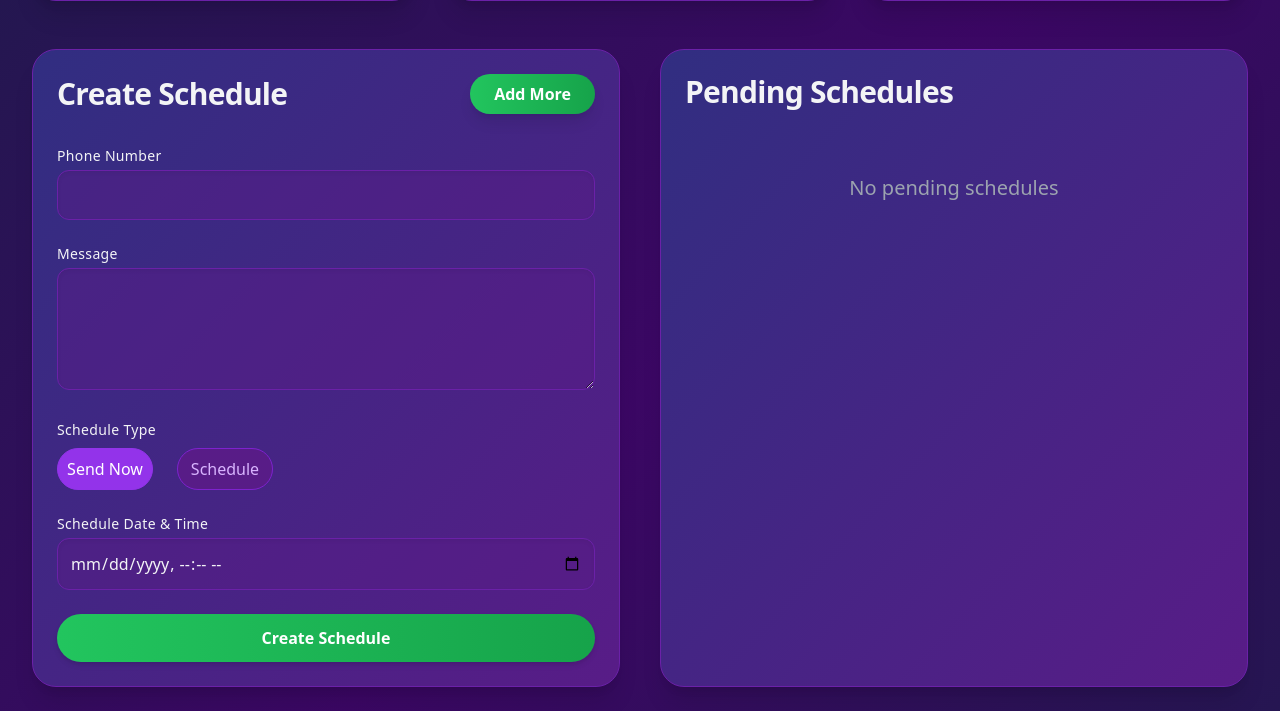
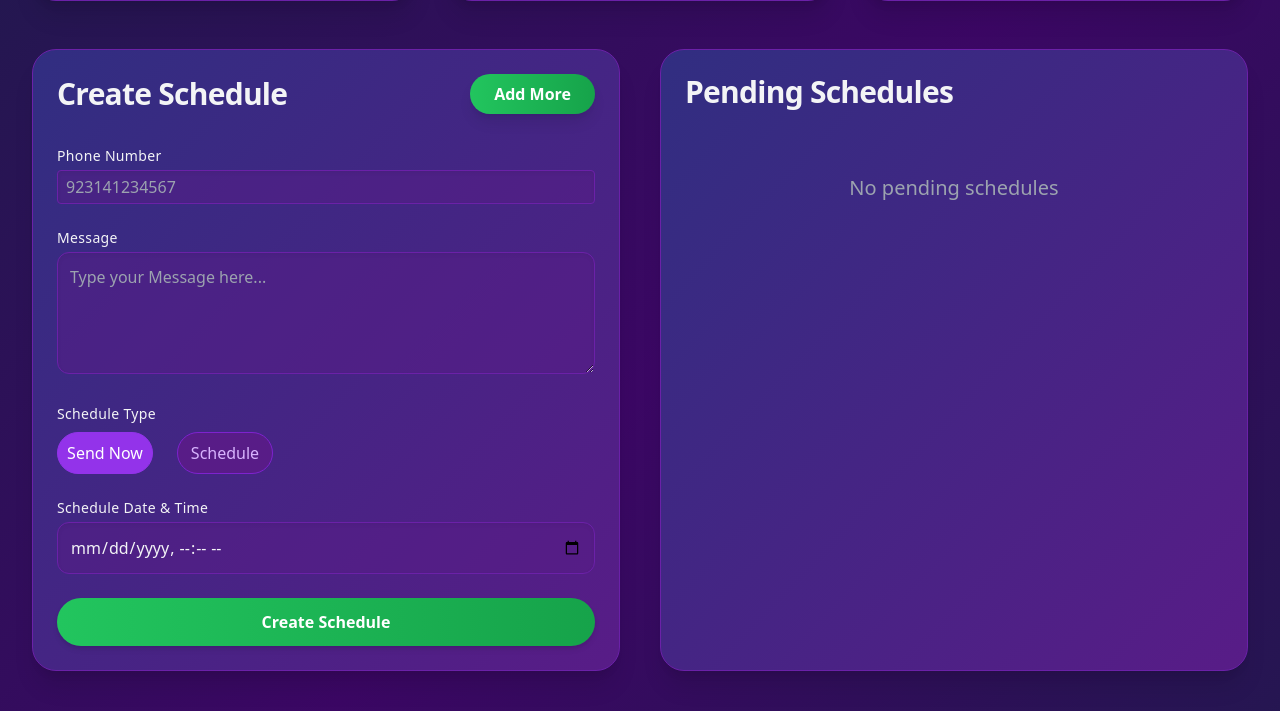
Before and after one commit to Abubakar-00/Web-WhatsApp-Msg-Automation, a FastAPI app: page / in a window 1280 px wide. Shown: the part 277-988 px from the top of the page. Run offline with FastAPI, Linux system fonts and the light colour scheme; data that the repository does not hold is empty; some libraries are stand-ins or nearby versions.

Commit message:
Layout Changes

```diff
--- a/templates/index.html
+++ b/templates/index.html
@@ -69,12 +69,13 @@
                 </div>
                 <form method="post" action="/schedules" id="schedule-form" class="space-y-6">
                     <div>
-                        <label for="phone" class="block text-sm font-medium tracking-wide">Phone Number</label>
-                        <input type="text" id="phone" name="phone" required>
+                        <label for="phone" class="block text-sm font-medium tracking-wide"> Phone Number </label>
+                        <input  type="text" id="phone" name="phone" placeholder="923141234567" required class="border rounded px-2 py-1 w-full">
                     </div>
+
                     <div>
                         <label for="message" class="block text-sm font-medium tracking-wide">Message</label>
-                        <textarea id="message" name="message" required rows="4"></textarea>
+                        <textarea id="message" name="message" placeholder="Type your Message here..." required rows="4"></textarea>
                     </div>
                     <div>
                         <label class="block text-sm font-medium tracking-wide mb-2">Schedule Type</label>
```
